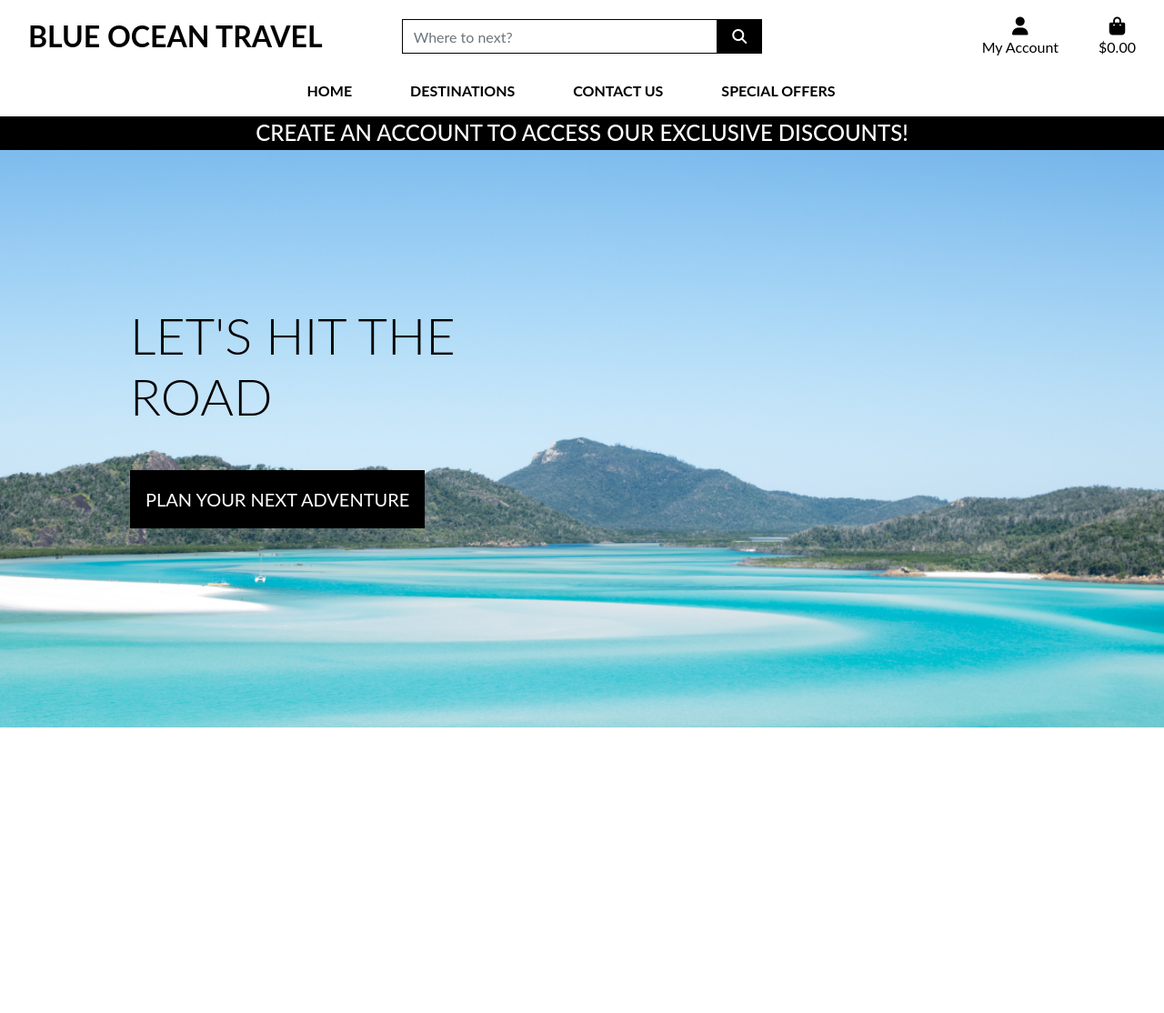
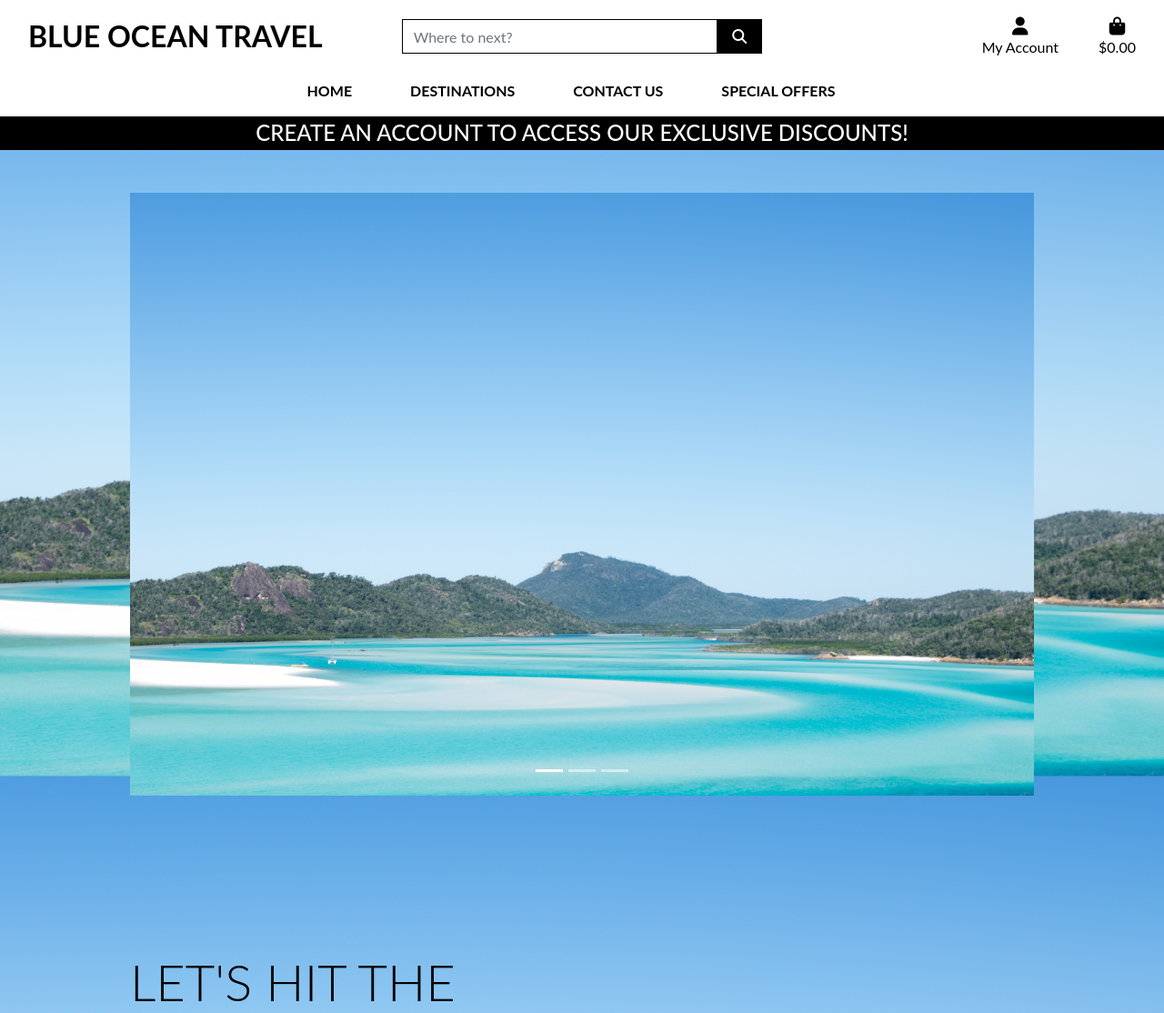
Before and after one commit to lucatosc/Blue_Ocean_Travel, a Django app: page / in a window 1280 px wide. Shown: the top 1114 px of the page at 91% size. Before the commit the page ends 800 px from the top, so only its background shows below. Run offline with Django 3.2, Linux system fonts and the light colour scheme; parts of the project's set-up code (start-up, migrations or seed data) failed here and were passed over; some libraries are stand-ins or nearby versions.

Commit message:
add carousel to the homepage and change link to hero image

```diff
--- a/home/templates/home/index.html
+++ b/home/templates/home/index.html
@@ -12,6 +12,41 @@
 
 <!-- Add carousel to the homepage -->
 {% block content %}
+    <div class="container">
+        <div id="myCarousel" class="carousel slide" data-ride="carousel">
+        <!-- Indicators -->
+        <ol class="carousel-indicators">
+            <li data-target="#myCarousel" data-slide-to="0" class="active"></li>
+            <li data-target="#myCarousel" data-slide-to="1"></li>
+            <li data-target="#myCarousel" data-slide-to="2"></li>
+        </ol>
+
+        <!-- Wrapper for slides -->
+        <div class="carousel-inner">
+            <div class="item active">
+            <img src="" alt="" style="width:100%;">
+            </div>
+
+            <div class="item">
+            <img src="" alt="" style="width:100%;">
+            </div>
+
+            <div class="item">
+            <img src="static/media/whitehaven.jpg" alt="" style="width:100%;">
+            </div>
+        </div>
+
+        <!-- Left and right controls -->
+        <a class="left carousel-control" href="#myCarousel" data-slide="prev">
+            <span class="glyphicon glyphicon-chevron-left"></span>
+            <span class="sr-only">Previous</span>
+        </a>
+        <a class="right carousel-control" href="#myCarousel" data-slide="next">
+            <span class="glyphicon glyphicon-chevron-right"></span>
+            <span class="sr-only">Next</span>
+        </a>
+        </div>
+    </div>
     <div class="container h-100">
         <div class="row h-100">
             <div class="col-7 col-md-6 my-auto">
--- a/static/css/base.css
+++ b/static/css/base.css
@@ -3,7 +3,7 @@
 }
 
 body {
-    background: url('media/whitehaven.jpg') no-repeat center center fixed;
+    background: url('/media/whitehaven.jpg') no-repeat center center fixed;
     background-size: cover;
     height: calc(100vh - 164px);
     color: #555;
```
